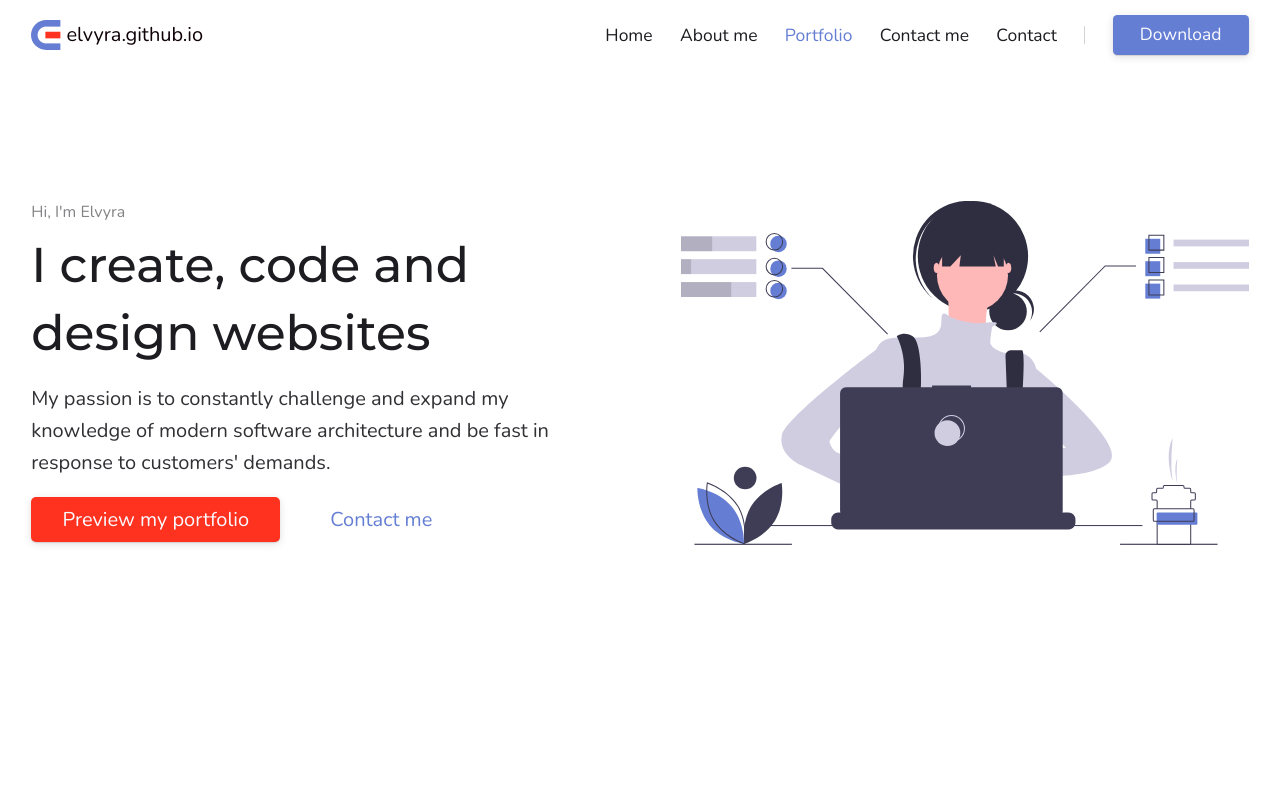
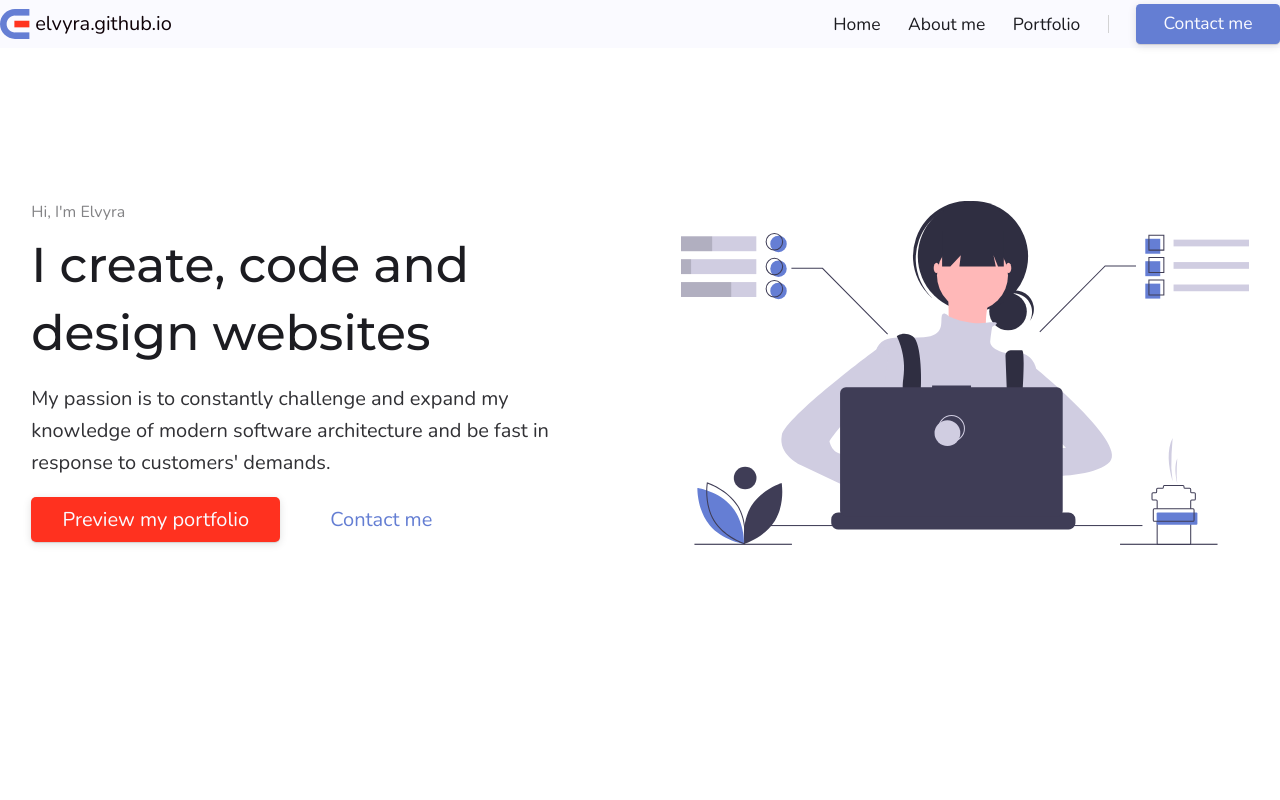
Before and after one commit to elvyra/elvyra.github.io, a website: page main/index.html in a window 1280 px wide. Shown: the top 800 px of the page. Drawn offline with nearby package versions, Linux system fonts and the light colour scheme.

Commit message:
top navbar fixes

```diff
--- a/main/assets/css/components/_1_header.scss
+++ b/main/assets/css/components/_1_header.scss
@@ -27,10 +27,14 @@ Usage: codyhouse.co/license
 }
 
 .header__container {
-  height: 100%;
   display: flex;
   justify-content: space-between;
   align-items: center;
+  position: fixed;
+  top: 0;
+  width: 100%;
+  left: 50%;
+  transform: translateX(-50%);
 }
 
 // logo
--- a/main/index.html
+++ b/main/index.html
@@ -15,7 +15,7 @@
 <body>
 
   <header class="header position-relative js-header ">
-    <div class="header__container container max-width-lg">
+    <div class="header__container container max-width-lg bg-white">
       <div class="header__logo">
         <a href="#">
           <svg height="30" viewBox="0 0 340 340" fill="none" xmlns="http://www.w3.org/2000/svg">
@@ -39,11 +39,9 @@
           <ul class="header__list">
             <li class="header__item"><a href="#" class="header__link">Home</a></li>
             <li class="header__item"><a href="#skills" class="header__link">About me</a></li>
-            <li class="header__item"><a href="#portfolio" class="header__link" aria-current="page">Portfolio</a></li>
-            <li class="header__item"><a href="#contactme" class="header__link">Contact me</a></li>
-            <li class="header__item"><a href="#0" class="header__link">Contact</a></li>
+            <li class="header__item"><a href="#portfolio" class="header__link">Portfolio</a></li>
             <li class="header__item header__item--divider" aria-hidden="true"></li>
-            <li class="header__item"><a href="#0" class="btn btn--primary">Download</a></li>
+            <li class="header__item"><a href="#contactme" class="btn btn--primary">Contact me</a></li>
           </ul>
         </div>
       </nav>
```
Also changed, not shown: main/assets/css/style.css, 1 other file.
